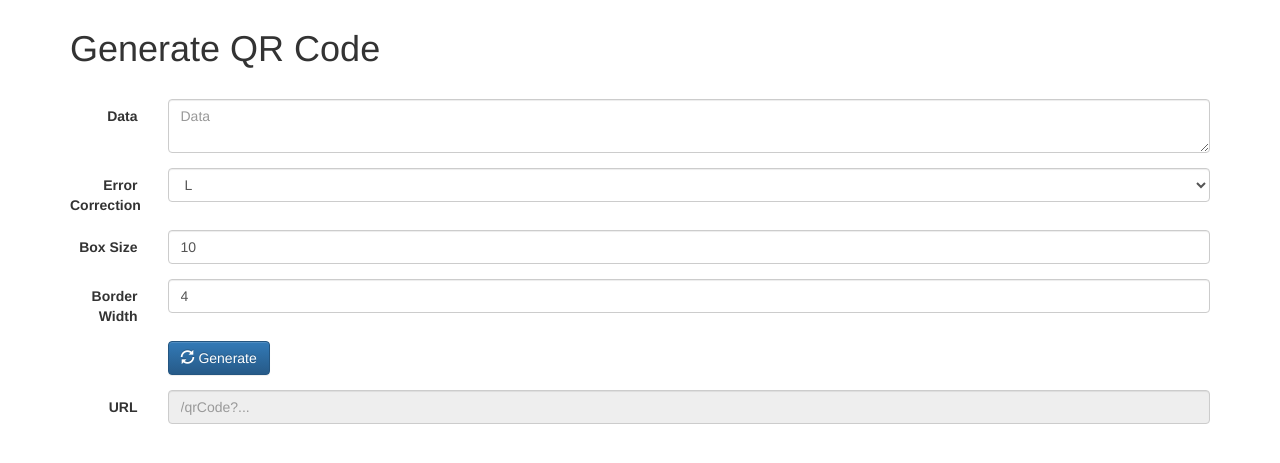
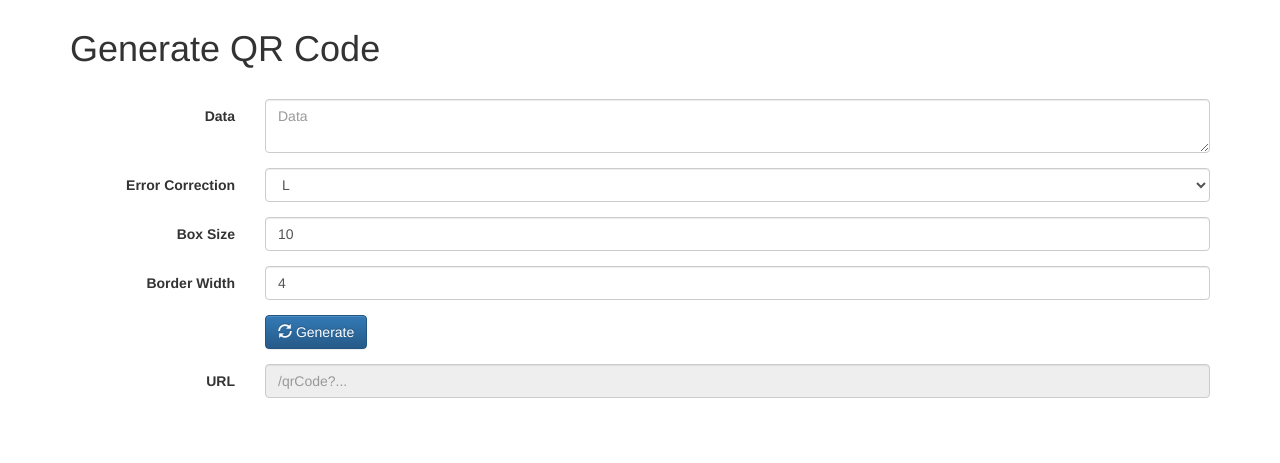
Before and after one commit to AgalmicVentures/PQRS, a Python web app: template templates/index.html in a window 1280 px wide. Shown: the part 51-514 px from the top of the page. Run offline with Jinja, Linux system fonts and the light colour scheme; the template is opened without the code that fills it, so the values that code supplies are empty; some libraries are stand-ins or nearby versions.

Commit message:
Better spacing

```diff
--- a/templates/index.html
+++ b/templates/index.html
@@ -28,15 +28,15 @@
 
 	<form class="form-horizontal" onsubmit="javascript:return generate()">
 		<div class="form-group">
-			<label for="data" class="col-sm-1 control-label">Data</label>
-			<div class="col-sm-11">
+			<label for="data" class="col-sm-2 control-label">Data</label>
+			<div class="col-sm-10">
 				<textarea id="data" placeholder="Data" class="form-control" required></textarea>
 			</div>
 		</div>
 
 		<div class="form-group">
-			<label for="errorCorrection" class="col-sm-1 control-label">Error Correction</label>
-			<div class="col-sm-11">
+			<label for="errorCorrection" class="col-sm-2 control-label">Error Correction</label>
+			<div class="col-sm-10">
 				<select id="errorCorrection" class="form-control">
 					<option>L</option>
 					<option>M</option>
@@ -47,21 +47,21 @@
 		</div>
 
 		<div class="form-group">
-			<label for="boxSize" class="col-sm-1 control-label">Box Size</label>
-			<div class="col-sm-11">
+			<label for="boxSize" class="col-sm-2 control-label">Box Size</label>
+			<div class="col-sm-10">
 				<input id="boxSize" value="10" placeholder="10" class="form-control" type="number" min="1" required>
 			</div>
 		</div>
 
 		<div class="form-group">
-			<label for="borderWidth" class="col-sm-1 control-label">Border Width</label>
-			<div class="col-sm-11">
+			<label for="borderWidth" class="col-sm-2 control-label">Border Width</label>
+			<div class="col-sm-10">
 				<input id="borderWidth" value="4" placeholder="4" class="form-control" type="number" min="0" required>
 			</div>
 		</div>
 
 		<div class="form-group">
-			<div class="col-sm-offset-1 col-sm-11">
+			<div class="col-sm-offset-2 col-sm-10">
 				<button class="btn btn-primary">
 					<span class="glyphicon glyphicon-refresh" aria-hidden="true"></span>
 					Generate
@@ -70,14 +70,14 @@
 		</div>
 
 		<div class="form-group">
-			<label for="borderWidth" class="col-sm-1 control-label">URL</label>
-			<div class="col-sm-11">
+			<label for="borderWidth" class="col-sm-2 control-label">URL</label>
+			<div class="col-sm-10">
 				<input id="qrCodeUrl" placeholder="/qrCode?..." class="form-control" readonly>
 			</div>
 		</div>
 
 		<div class="form-group">
-			<div class="row col-sm-offset-1">
+			<div class="row col-sm-offset-2">
 				<div id="qrCode"></div>
 			</div>
 		</div>
```
